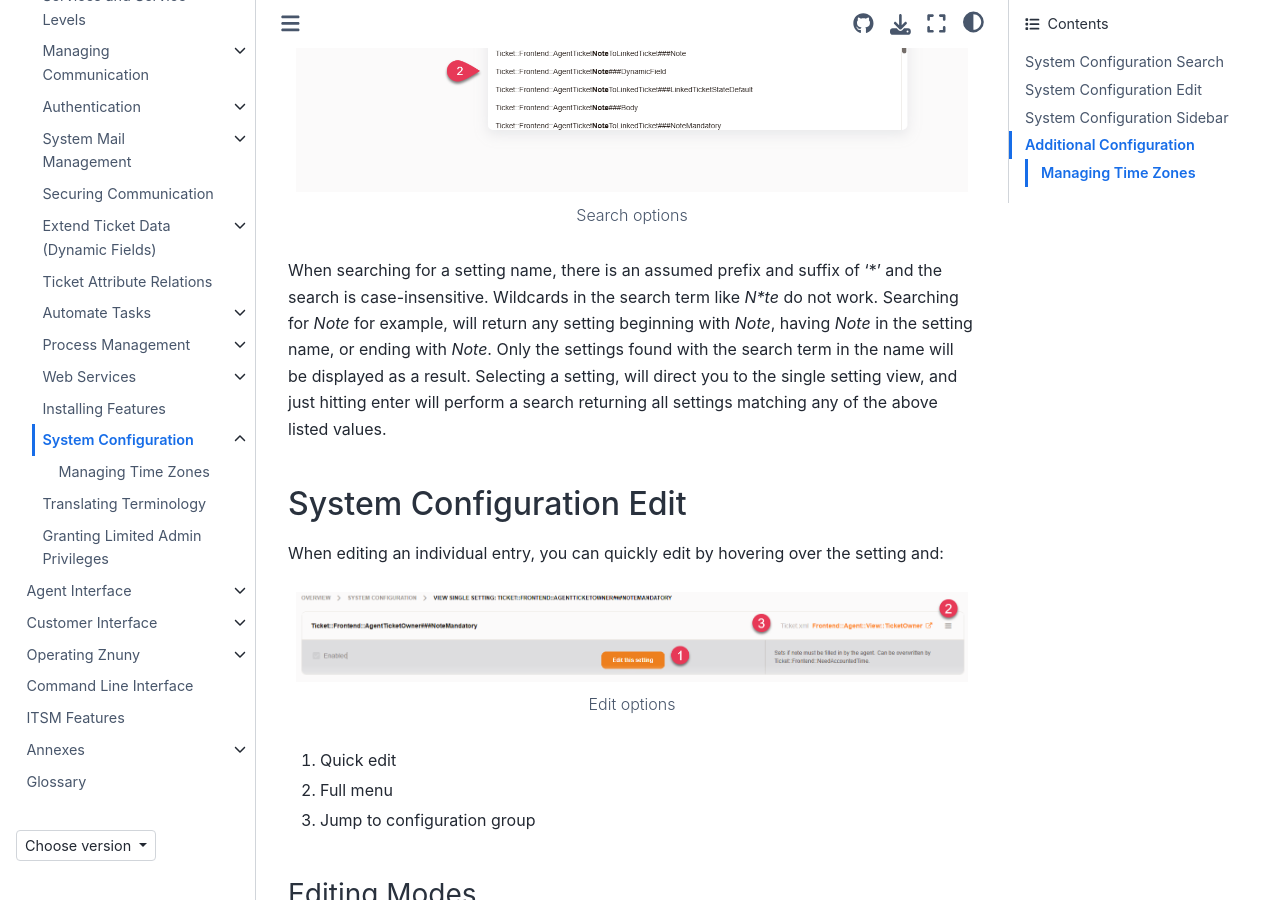
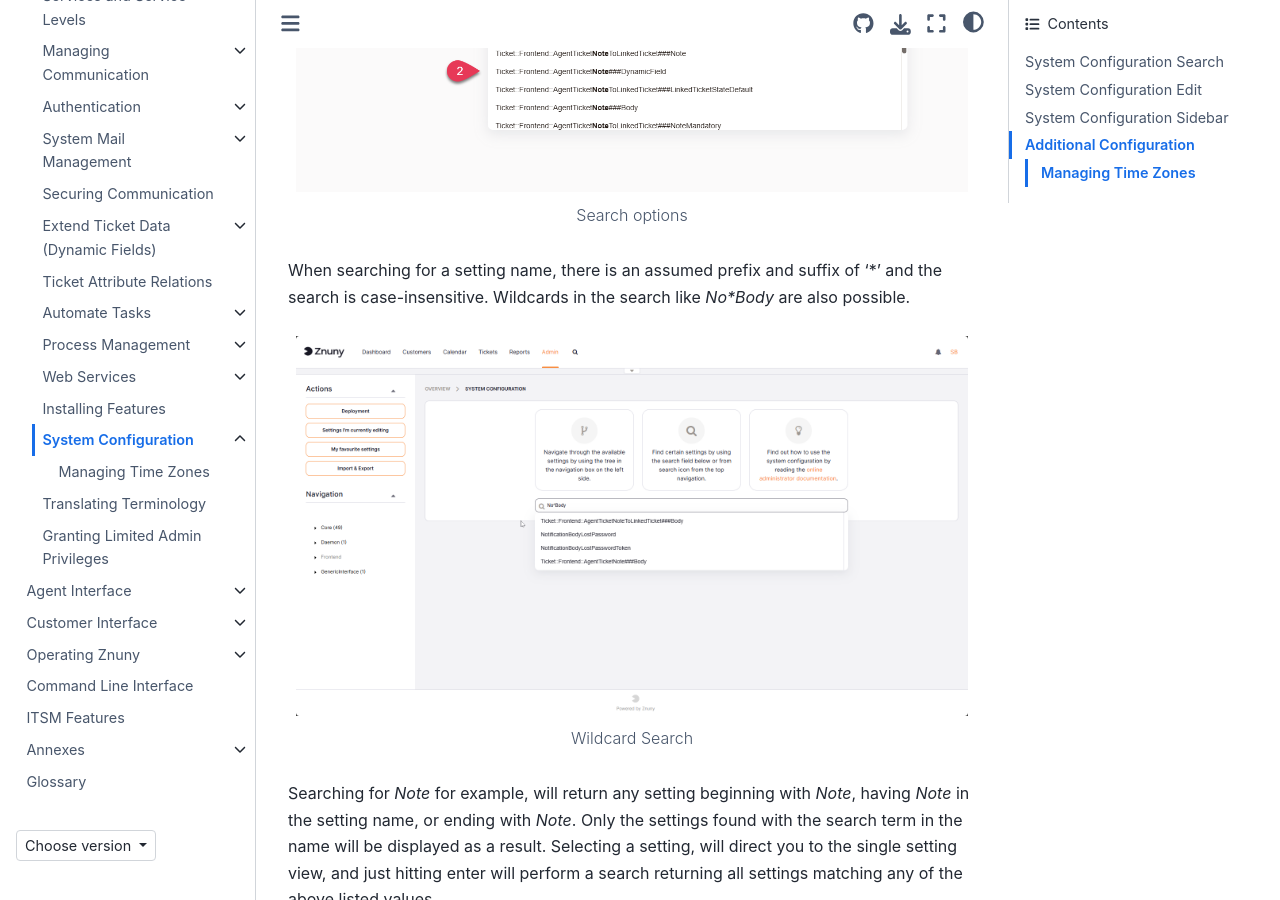
Before and after one commit to znuny/manual, a Sphinx documentation site: the page built from source/admin/systemconfiguration/index.rst, in a window 1280 px wide and 900 px high, scrolled down 1209 px. Built offline with Sphinx 7.4.7 and the Sphinx Book theme 1.1.4, drawn with Linux system fonts in a browser that asks for light colours.

Commit message:
Resolve "Documentation 7.3- Added wildcard (*) support to system configuration setting search."

```diff
--- a/source/admin/systemconfiguration/index.rst
+++ b/source/admin/systemconfiguration/index.rst
@@ -37,7 +37,14 @@
 
     Search options
 
-When searching for a setting name, there is an assumed prefix and suffix of '*' and the search is case-insensitive. Wildcards in the search term like *N\*te* do not work. Searching for *Note* for example, will return any setting beginning with *Note*, having *Note* in the setting name, or ending with *Note*. Only the settings found with the search term in the name will be displayed as a result. Selecting a setting, will direct you to the single setting view, and just hitting enter will perform a search returning all settings matching any of the above listed values.
+When searching for a setting name, there is an assumed prefix and suffix of '*' and the search is case-insensitive. Wildcards in the search like *No\*Body* are also possible.
+
+.. figure:: images/system_config_wildcard_search.PNG
+    :alt: Wildcard Search
+
+    Wildcard Search
+
+Searching for *Note* for example, will return any setting beginning with *Note*, having *Note* in the setting name, or ending with *Note*. Only the settings found with the search term in the name will be displayed as a result. Selecting a setting, will direct you to the single setting view, and just hitting enter will perform a search returning all settings matching any of the above listed values.
 
 .. _PageNavigation admin_systemconfiguration_edit:
 
```
Also changed, not shown: source/admin/systemconfiguration/images/system_config_wildcard_search.PNG (added).
